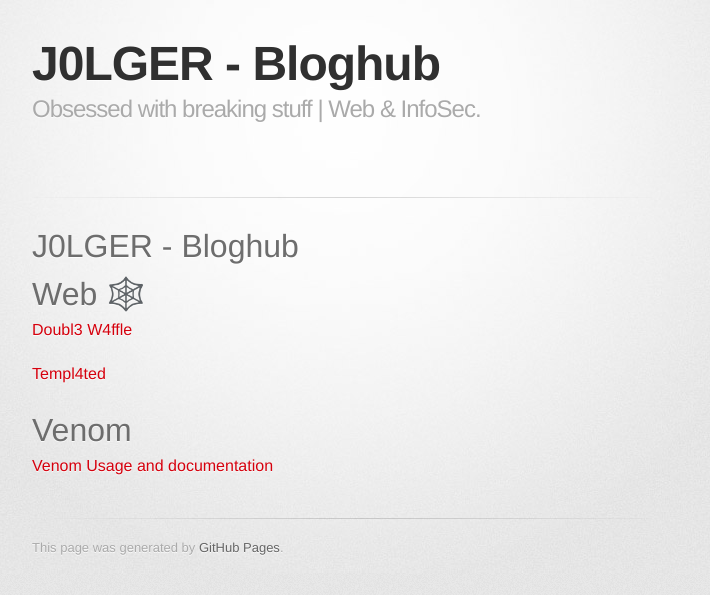
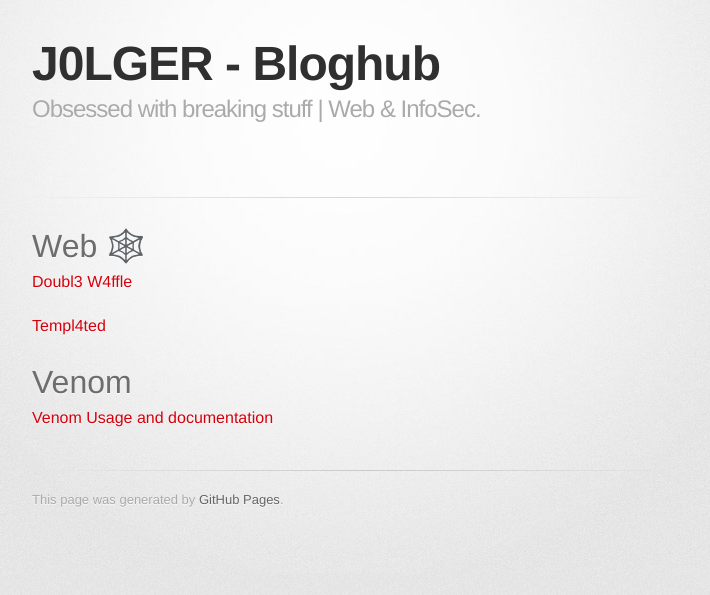
Before and after one commit to J0LGER/bloghub, a Jekyll site: the page built from index.md, in a window 1280 px wide. Shown: the top 595 px of the page, without its empty margins (298-1008 px from the left). Built offline with Jekyll 4.4.1, drawn with Linux system fonts in a browser that asks for light colours; some web fonts are replaced.

Commit message:
Update index.md

```diff
--- a/index.md
+++ b/index.md
@@ -2,7 +2,6 @@
 layout: default
 ---
 
-# J0LGER - Bloghub
 
 # Web 🕸️
 
```
